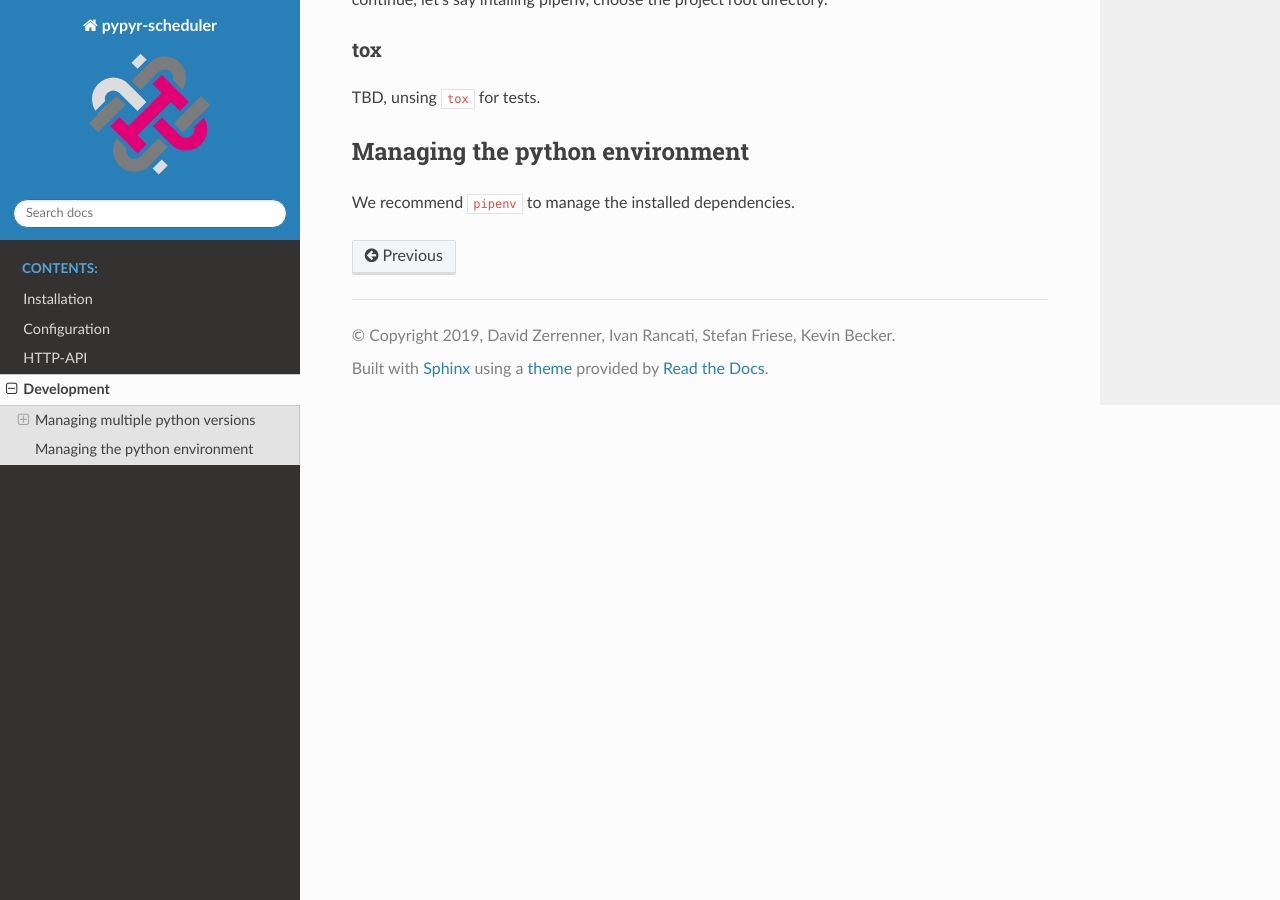
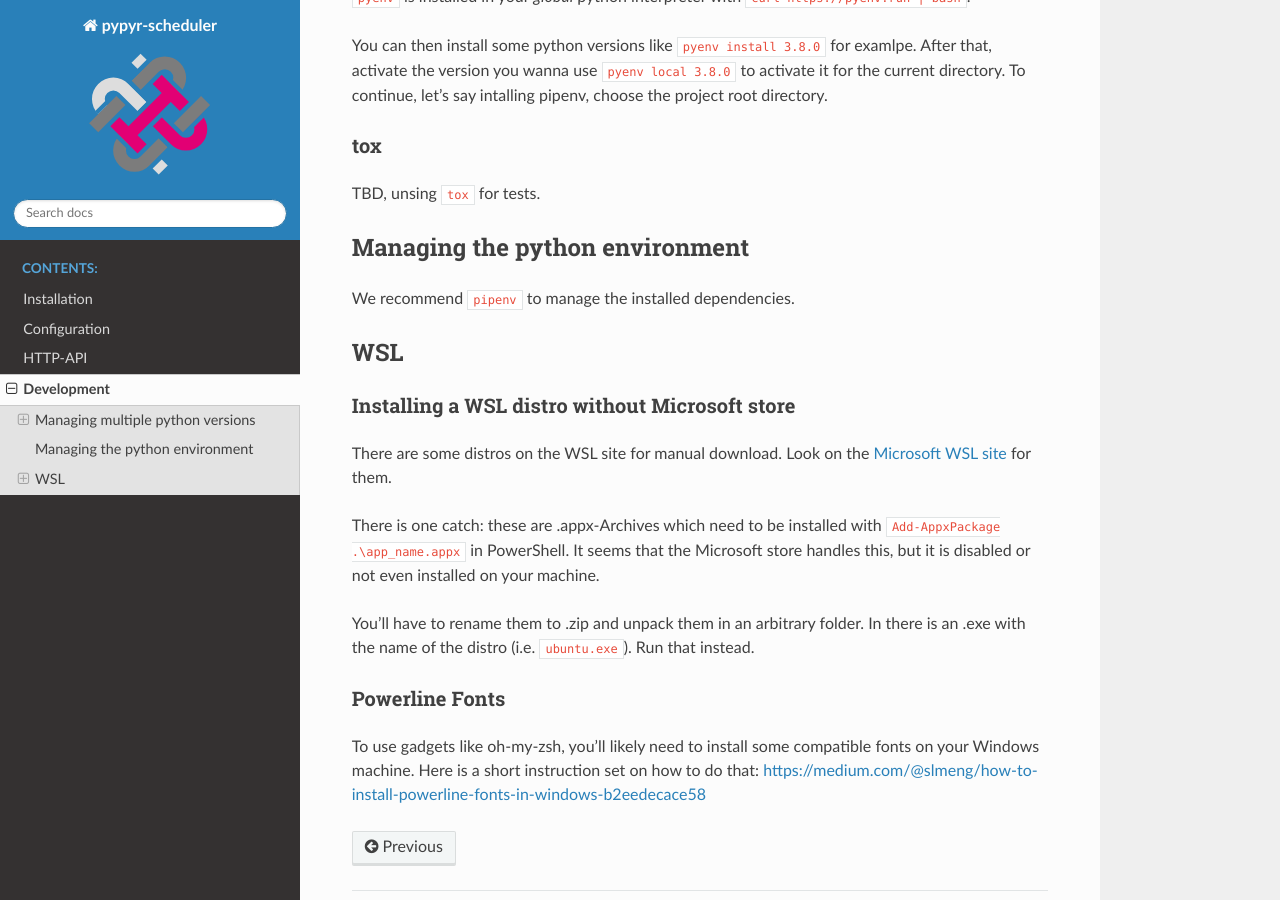
Before and after one commit to pypyr-scheduler/pypyr-scheduler-server, a Sphinx documentation site: the page built from docs/devel/notes_on_wsl.rst, in a window 1280 px wide and 900 px high, scrolled down 666 px. Built offline with Sphinx 7.4.7 and the Read the Docs theme 2.0.0, drawn with Linux system fonts in a browser that asks for light colours; some of the changed text lies outside the part shown.

Commit message:
more docs

```diff
--- a/docs/devel/notes_on_wsl.rst
+++ b/docs/devel/notes_on_wsl.rst
@@ -7,7 +7,10 @@ worlds and makes it very easy to develop for both Linux and Windows.
 Mileage may vary for MacOS, but you know what you are doing.
 
 With this said: all of the following instructions or tips are
-tailored for a WSL or Linux environment.
+tailored for a WSL or Linux environment until explicitly said.
+
+Finally, these instructions are mainly targeted to internal team members,
+but maybe there is some useful information in there for you.
 
 Managing multiple python versions
 ---------------------------------
@@ -36,6 +39,31 @@ tox
 TBD, unsing ``tox`` for tests.
 
 Managing the python environment
----------------------------
+-------------------------------
 
 We recommend ``pipenv`` to manage the installed dependencies.
+
+WSL
+---
+
+Installing a WSL distro without Microsoft store
+...............................................
+
+There are some distros on the WSL site for manual download.
+Look on the `Microsoft WSL site <https://docs.microsoft.com/de-de/windows/wsl/install-manual>`_ for them.
+
+There is one catch: these are .appx-Archives which need to be installed
+with ``Add-AppxPackage .\app_name.appx`` in PowerShell. It seems
+that the Microsoft store handles this, but it is disabled or not even
+installed on your machine.
+
+You'll have to rename them to .zip and unpack them in an arbitrary folder.
+In there is an .exe with the name of the distro (i.e. ``ubuntu.exe``). Run that instead.
+
+
+Powerline Fonts
+...............
+
+To use gadgets like oh-my-zsh, you'll likely need to install
+some compatible fonts on your Windows machine.
+Here is a short instruction set on how to do that: https://medium.com/@slmeng/how-to-install-powerline-fonts-in-windows-b2eedecace58
--- /dev/null
+++ b/docs/usage/invoke.rst
@@ -0,0 +1,3 @@
+.. option:: -m <module>, --module <module>
+
+   Run a module as a script.
```
Also changed, not shown: docs/usage/security.rst (added, +20 -0 lines).
